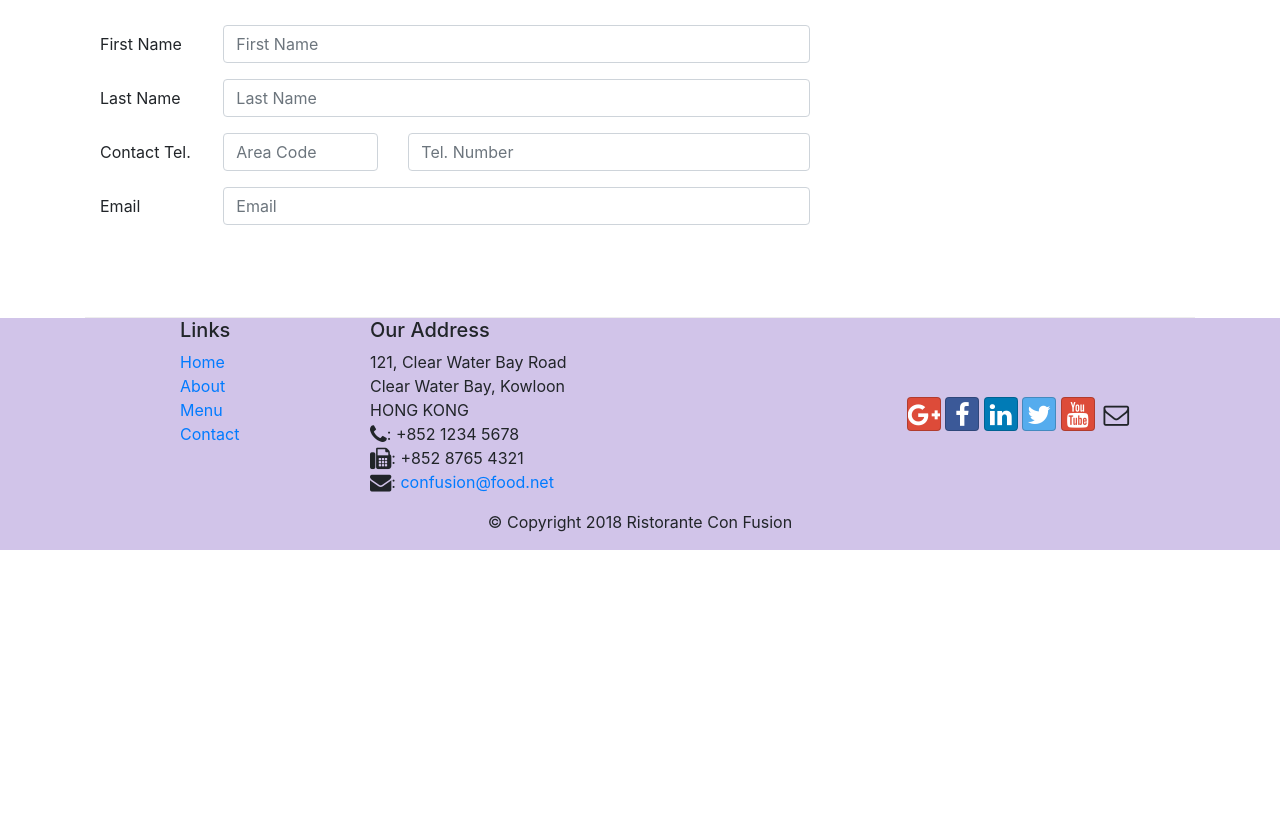
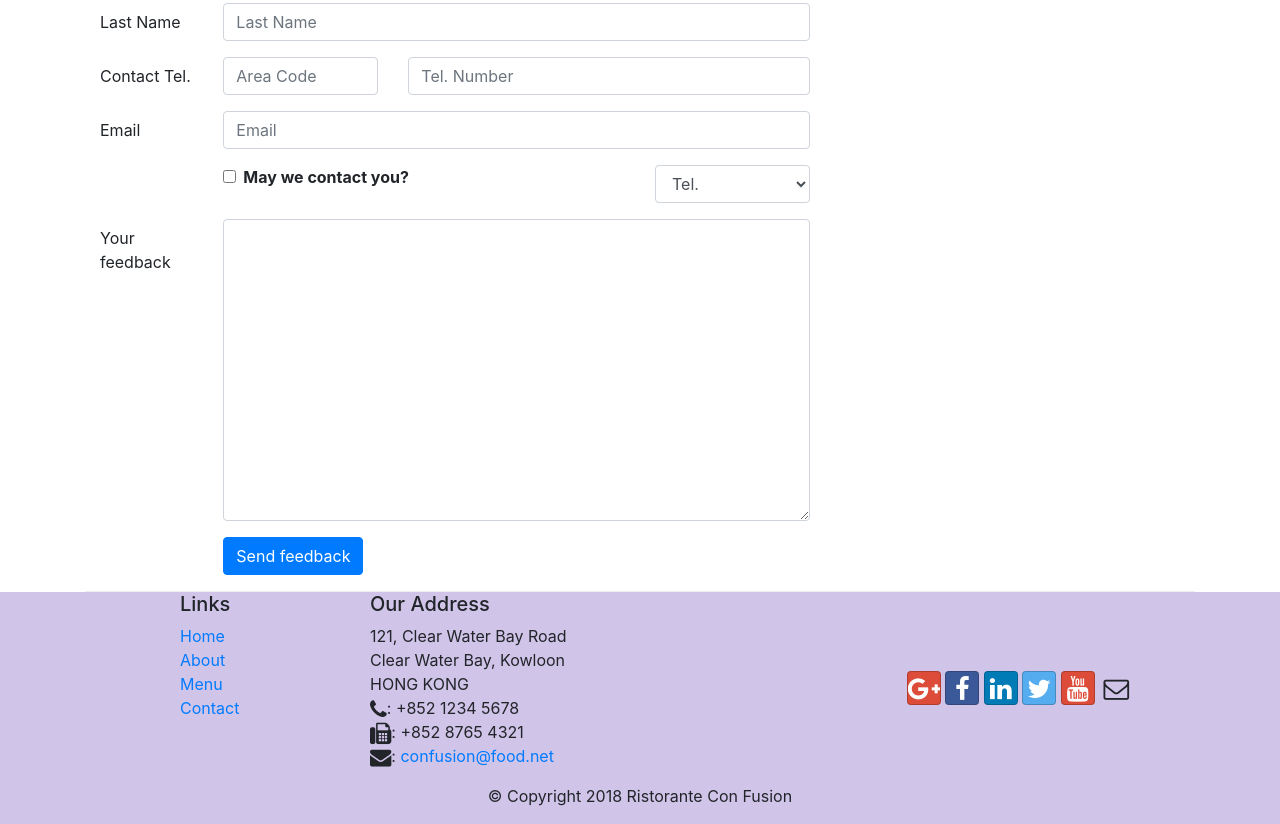
Before and after one commit to vladmarchuk90/conFusion, a website: page contactus.html in a window 1280 px wide. Shown: the part 947-1771 px from the top of the page. Before the commit the page ends 1497 px from the top, so only its background shows below. Drawn offline with nearby package versions, Linux system fonts and the light colour scheme.

Commit message:
forms on contact page

```diff
--- a/contactus.html
+++ b/contactus.html
@@ -120,6 +120,34 @@
                             <input type="email" class="form-control" id="emailid" name="emailid" placeholder="Email">
                         </div>
                     </div>
+                    <div class="form-group row">
+                        <div class="col-md-6 offset-md-2">
+                            <div class='form-check'>
+                                <input type="checkbox" class="form-check-input"
+                                    name="approve" id="approve" value="">
+                                <label class="form-check-label" for="approve">
+                                    <strong>May we contact you?</strong>
+                                </label>
+                            </div>
+                        </div>
+                        <div class="col-md-3 offset-md-1">
+                            <select class="form-control">
+                                <option value="">Tel.</option>
+                                <option value="">Email</option>
+                            </select>
+                        </div>
+                    </div>
+                    <div class="form-group row">
+                        <label for="feedback" class="col-md-2 col-form-label">Your feedback</label>
+                        <div class="col-md-10">
+                            <textarea class="form-control" id="feedback" name="feedback" rows="12"></textarea>
+                        </div>
+                    </div>
+                    <div class="form-group row">
+                        <div class="offset-md-2 col-md-10">
+                            <button type="submit" class="btn btn-primary">Send feedback</button>
+                        </div>
+                    </div>
                 </form>
             </div>
        </div>
```
